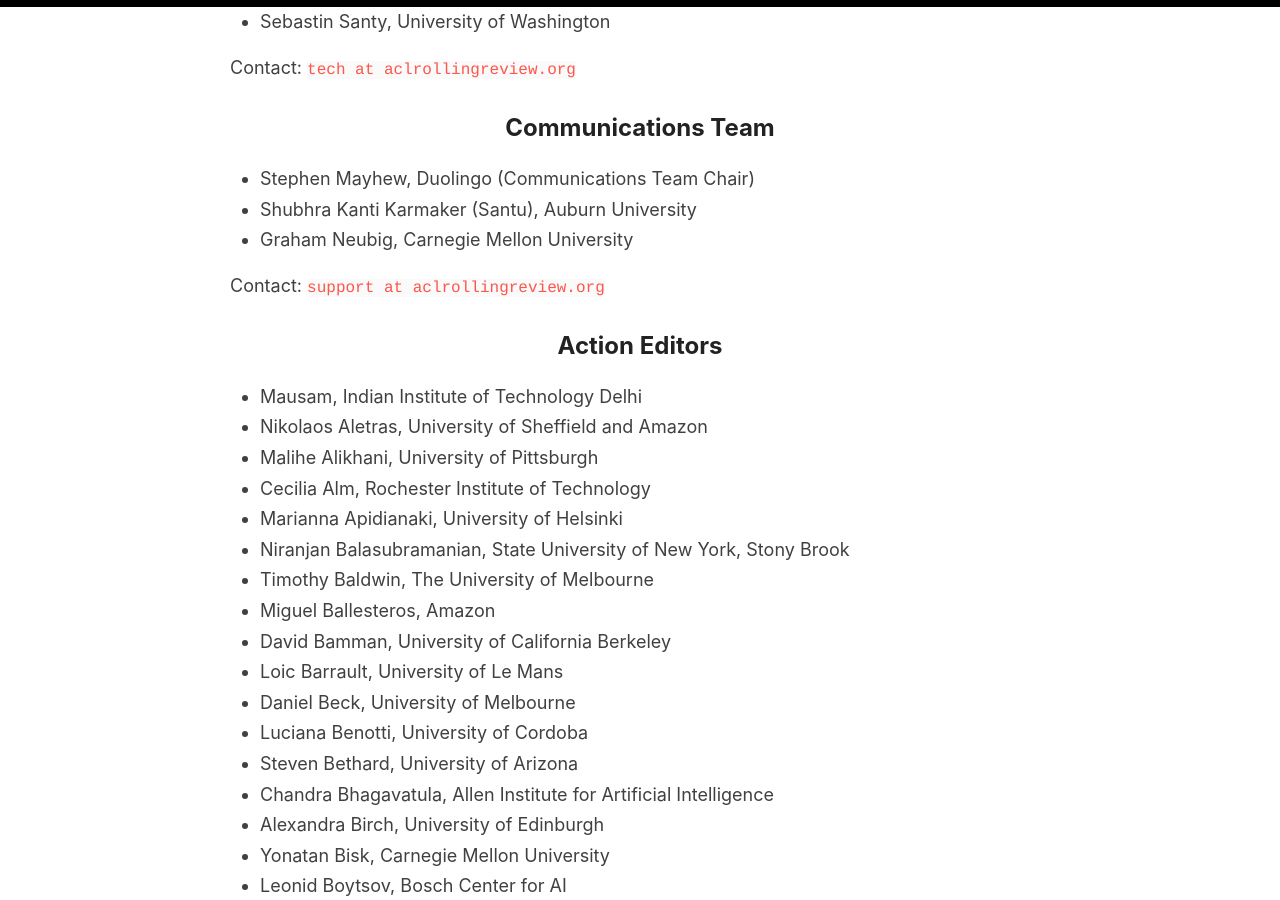
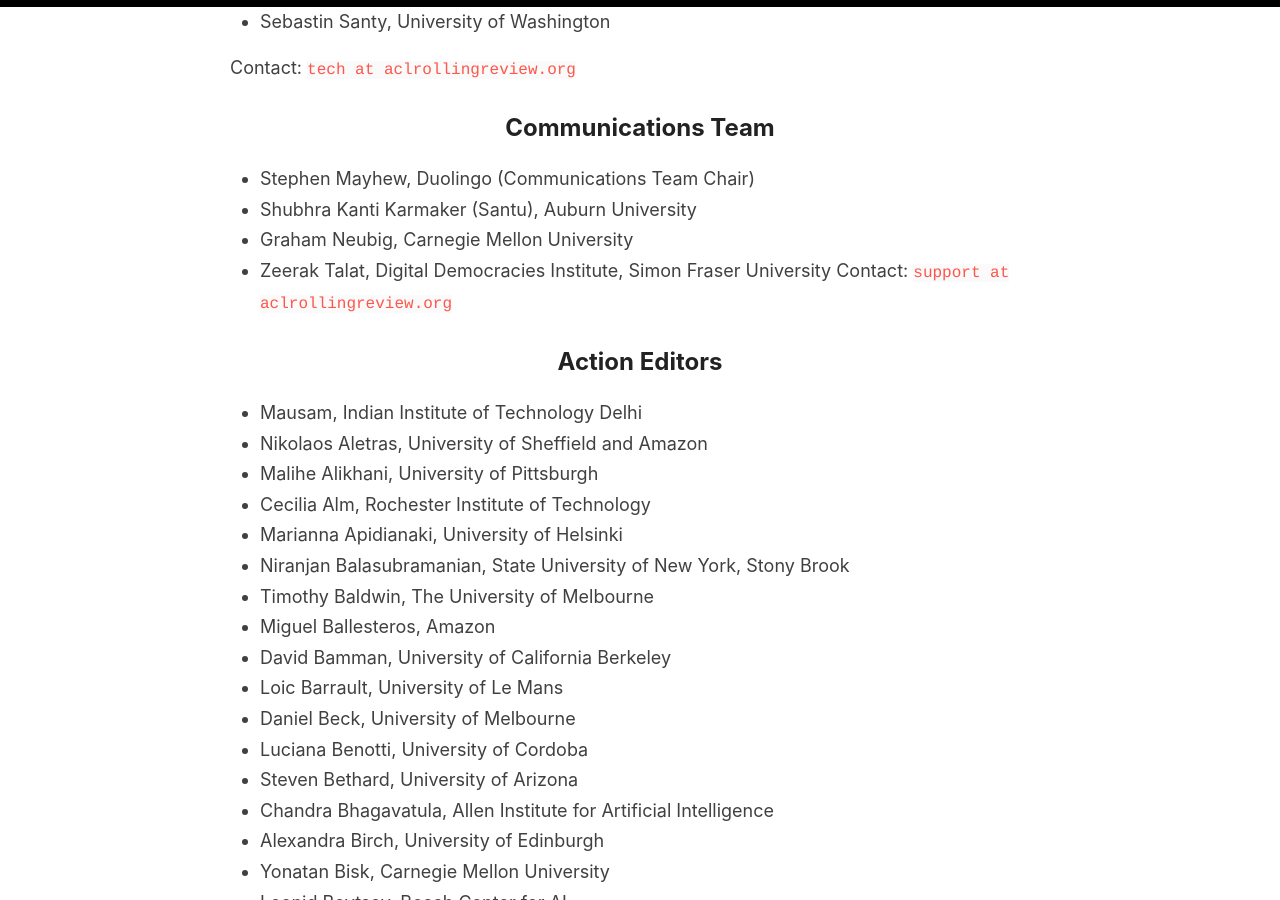
Before and after one commit to amitmerchant1990/reverie, a Jekyll site: the page built from people.md, in a window 1280 px wide and 900 px high, scrolled down 956 px. Built offline with Jekyll 4.4.1, drawn with Linux system fonts in a browser that asks for light colours; some of the changed text lies outside the part shown.

Commit message:
Adding Zeerak to comms teams
Adding myself to comms teams and updating my affiliation in the action editors section.

```diff
--- a/people.md
+++ b/people.md
@@ -37,7 +37,7 @@
 - Stephen Mayhew, Duolingo (Communications Team Chair)
 - Shubhra Kanti Karmaker (Santu), Auburn University
 - Graham Neubig, Carnegie Mellon University
-
+- Zeerak Talat, Digital Democracies Institute, Simon Fraser University
 Contact: `support at aclrollingreview.org`
 
 ## Action Editors
@@ -166,7 +166,7 @@
 - Emma Strubell, Carnegie Mellon University and Google
 - Jinsong Su, Xiamen University
 - Jun Suzuki, Tohoku University
-- Zeerak Talat, University of Sheffield
+- Zeerak Talat, Digital Democracies Institute, Simon Fraser University
 - Antonio Toral, University of Groningen
 - Junichi Tsujii, National Institute of Advanced Industrial Science and Technology
 - Kewei Tu, ShanghaiTech University
```
